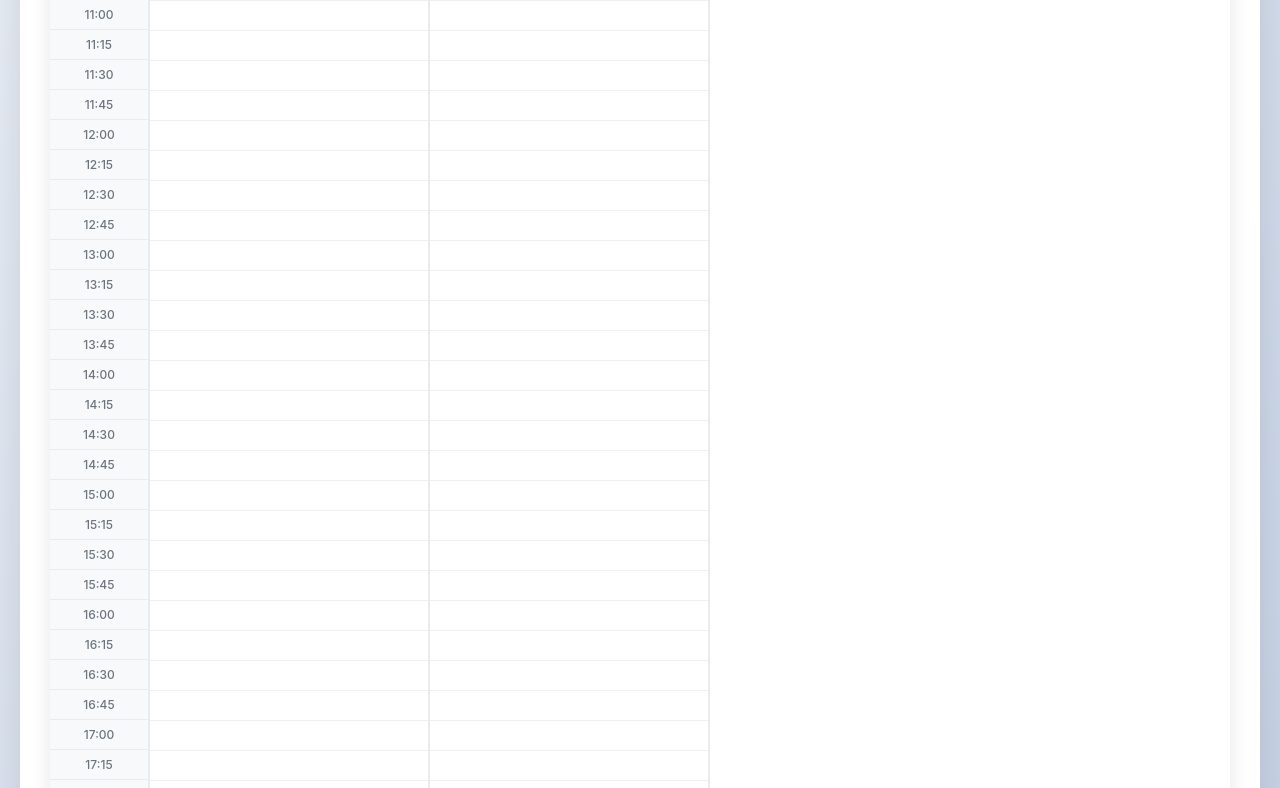
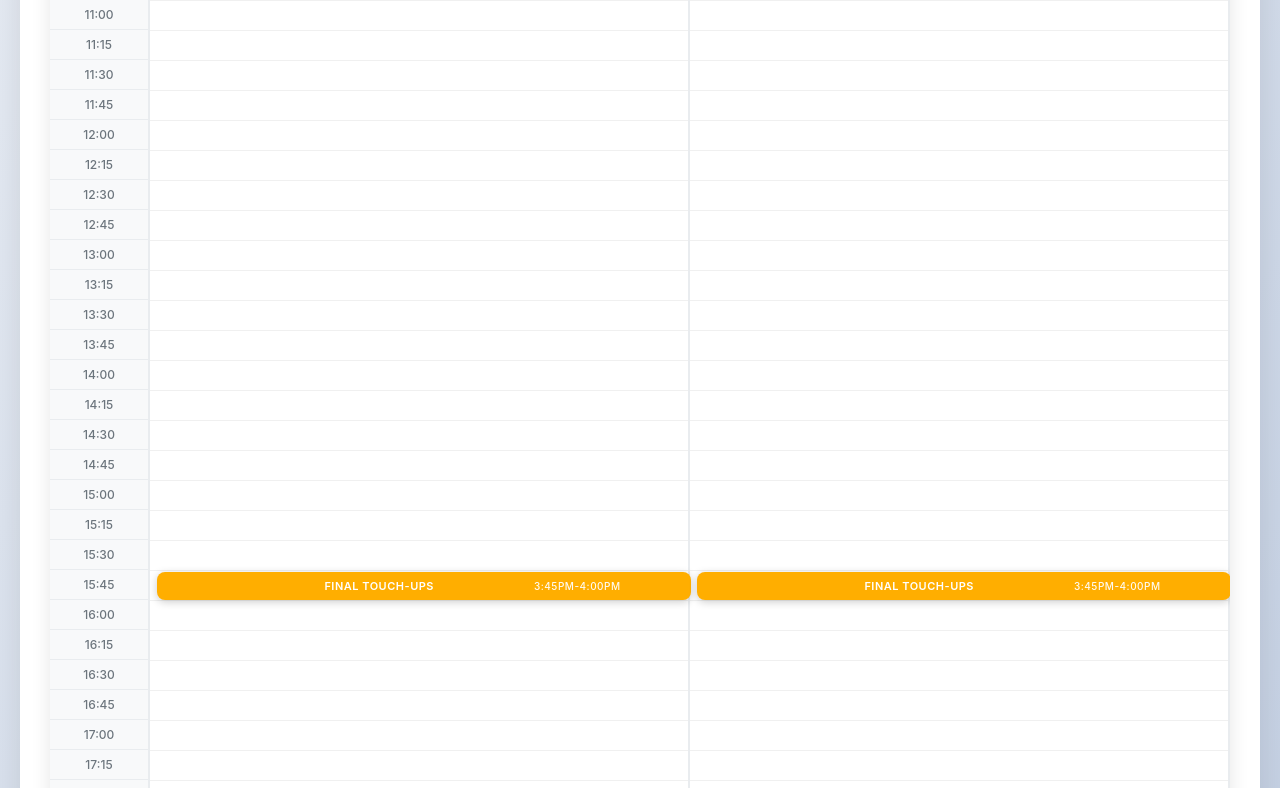
Before and after one commit to miguel-stapleton/scheduleFF, a Next.js app: page / in a window 1280 px wide. Shown: the part 1150-1938 px from the top of the page. Built offline with nearby package versions, Linux system fonts and the light colour scheme.

Commit message:
bugs fixed

```diff
--- a/app/components/ScheduleGrid.jsx
+++ b/app/components/ScheduleGrid.jsx
@@ -21,11 +21,13 @@ export default function ScheduleGrid({ timeSlots, artists, clients, onUpdateClie
   // Handle drag start
   const handleDragStart = useCallback((e, client) => {
     setDraggedClient(client);
-    const rect = e.target.getBoundingClientRect();
+    const rect = e.currentTarget.getBoundingClientRect();
     setDragOffset({
       x: e.clientX - rect.left,
       y: e.clientY - rect.top
     });
+    // Ensure cross-browser drag works (Safari/Firefox sometimes require data)
+    try { e.dataTransfer.setData('text/plain', String(client.id)); } catch {}
     e.dataTransfer.effectAllowed = 'move';
   }, []);
 
@@ -57,6 +59,25 @@ export default function ScheduleGrid({ timeSlots, artists, clients, onUpdateClie
     setDraggedClient(null);
   }, [draggedClient, clients, timeSlots, onUpdateClients]);
 
+  // Container-level drag handlers so tall blocks don't block underlying slots
+  const handleContainerDragOver = useCallback((e) => {
+    e.preventDefault();
+    e.dataTransfer.dropEffect = 'move';
+  }, []);
+
+  const handleContainerDrop = useCallback((e, artistIndex) => {
+    e.preventDefault();
+    if (!draggedClient) return;
+    const rect = e.currentTarget.getBoundingClientRect();
+    let offsetY = e.clientY - rect.top;
+    if (Number.isNaN(offsetY)) offsetY = 0;
+    let index = Math.floor(offsetY / timeSlotHeight);
+    // Clamp to valid range
+    index = Math.max(0, Math.min(timeSlots.length - 1, index));
+    // Reuse existing drop logic
+    handleDrop(e, artistIndex, index);
+  }, [draggedClient, timeSlotHeight, timeSlots, handleDrop]);
+
   // Get client blocks positioned in the grid
   const getPositionedClients = useCallback(() => {
     return clients.filter(client =>
@@ -66,10 +87,15 @@ export default function ScheduleGrid({ timeSlots, artists, clients, onUpdateClie
 
   // Get unscheduled clients
   const getUnscheduledClients = useCallback(() => {
-    return clients.filter(client =>
-      (client.artistIndex === undefined || client.timeSlotIndex === undefined) &&
-      !client.autoPositioned // Exclude auto-positioned blocks from unscheduled list
-    );
+    return clients.filter(client => {
+      const isUnscheduled = (client.artistIndex === undefined || client.timeSlotIndex === undefined) && !client.autoPositioned;
+      if (!isUnscheduled) return false;
+      // Do not show Arrival blocks in unscheduled if they still have an artist assigned
+      if (client.type === 'special' && client.name === 'Arrival + setup' && client.artistIndex !== undefined) {
+        return false;
+      }
+      return true;
+    });
   }, [clients]);
 
   // Calculate duration in slots
@@ -249,7 +275,7 @@ export default function ScheduleGrid({ timeSlots, artists, clients, onUpdateClie
       {/* Artists Container */}
       <div className="artists-container" ref={gridRef}>
         {allArtists.map((artist, artistIndex) => (
-          <div key={`${artist.specialty}-${artistIndex}`} className="artist-column">
+          <div key={`${artist.specialty}-${artistIndex}`} className="artist-column" style={{ flex: '1 1 0', minWidth: 0 }}>
             <div className={`artist-header ${artist.specialty}`}>
               <input
                 type="text"
@@ -281,14 +307,16 @@ export default function ScheduleGrid({ timeSlots, artists, clients, onUpdateClie
               />
             </div>
 
-            <div className="artist-schedule">
+            <div
+              className="artist-schedule"
+              onDragOver={handleContainerDragOver}
+              onDrop={(e) => handleContainerDrop(e, artistIndex)}
+            >
               {timeSlots.map((time, timeSlotIndex) => (
                 <div
                   key={timeSlotIndex}
                   className="schedule-slot"
                   style={{ height: timeSlotHeight }}
-                  onDragOver={handleDragOver}
-                  onDrop={(e) => handleDrop(e, artistIndex, timeSlotIndex)}
                 >
                   {/* Render client blocks that start at this time slot */}
                   {getPositionedClients()
@@ -301,7 +329,7 @@ export default function ScheduleGrid({ timeSlots, artists, clients, onUpdateClie
                       return (
                         <div
                           key={client.id}
-                          className={`client-block ${client.type}`}
+                          className={`client-block ${client.type} ${durationSlots <= 1 ? 'small' : durationSlots <= 2 ? 'medium' : ''}`}
                           style={{
                             backgroundColor: client.color,
                             height: durationSlots * timeSlotHeight - 2,
@@ -312,6 +340,7 @@ export default function ScheduleGrid({ timeSlots, artists, clients, onUpdateClie
                           }}
                           draggable
                           onDragStart={(e) => handleDragStart(e, client)}
+                          onDragOver={(e) => { e.preventDefault(); try { e.dataTransfer.dropEffect = 'move'; } catch {} }}
                           onClick={() => onOpenEditBlockModal(client)}
                           title={`${client.name} - ${client.service} (${client.duration || durations[client.type]?.[client.service] || 45} min)\nClick to edit`}
                         >
--- a/app/components/WeddingScheduleApp.jsx
+++ b/app/components/WeddingScheduleApp.jsx
@@ -24,7 +24,6 @@ export default function WeddingScheduleApp() {
   const [settings, setSettings] = useState({
     brideHairTwoParts: false,
     brideReadyTime: '16:00',
-    touchupDuration: 15,
     weddingDate: '',
     weddingLocation: '',
     timeStartsAt: '06:00',
@@ -73,18 +72,53 @@ export default function WeddingScheduleApp() {
     if (settings.timeStartsAt && settings.timeFinishesAt) {
       const newTimeSlots = generateTimeSlots(settings.timeStartsAt, settings.timeFinishesAt);
 
-      // Preserve client positions by mapping from startTime to new timeSlotIndex
+      // Preserve client positions by mapping to the nearest valid slot
+      // Prefer exact previous startTime when available; otherwise, derive from prior index.
       setClients(prevClients => {
         return prevClients.map(client => {
-          if (client.timeSlotIndex !== undefined && client.startTime) {
-            // Find the new index for this client's start time
-            const newTimeSlotIndex = newTimeSlots.findIndex(slot => slot === client.startTime);
-            if (newTimeSlotIndex !== -1) {
-              return { ...client, timeSlotIndex: newTimeSlotIndex };
-            } else {
-              // If the time slot no longer exists, move client back to unscheduled
-              const { timeSlotIndex, startTime, artistIndex, ...unscheduledClient } = client;
-              return unscheduledClient;
+          if (client.artistIndex !== undefined) {
+            // Determine previous start time string from either saved startTime or old index
+            const previousStartStr = client.startTime ?? (client.timeSlotIndex !== undefined ? timeSlots[client.timeSlotIndex] : undefined);
+
+            // Helper to clamp index within bounds
+            const clampIndex = (idx) => Math.max(0, Math.min(newTimeSlots.length - 1, idx));
+
+            if (previousStartStr && newTimeSlots.length > 0) {
+              // Prefer exact match
+              const exactIdx = newTimeSlots.findIndex(slot => slot === previousStartStr);
+              if (exactIdx !== -1) {
+                return { ...client, timeSlotIndex: exactIdx, startTime: newTimeSlots[exactIdx] };
+              }
+
+              // Otherwise clamp to new range
+              const [ph, pm] = previousStartStr.split(':').map(Number);
+              if (!Number.isNaN(ph) && !Number.isNaN(pm)) {
+                const prevMinutes = ph * 60 + pm;
+                const [sh, sm] = newTimeSlots[0].split(':').map(Number);
+                const [eh, em] = newTimeSlots[newTimeSlots.length - 1].split(':').map(Number);
+                const startMinutes = sh * 60 + sm;
+                const endMinutes = eh * 60 + em;
+
+                let targetMinutes = prevMinutes;
+                if (prevMinutes < startMinutes) targetMinutes = startMinutes;
+                if (prevMinutes > endMinutes) targetMinutes = endMinutes;
+
+                const hourStr = String(Math.floor(targetMinutes / 60)).padStart(2, '0');
+                const minuteStr = String(targetMinutes % 60).padStart(2, '0');
+                const clampedStr = `${hourStr}:${minuteStr}`;
+                let idx = newTimeSlots.findIndex(t => t === clampedStr);
+                if (idx === -1) {
+                  const diff = targetMinutes - (startMinutes);
+                  idx = clampIndex(Math.round(diff / 15));
+                }
+                return { ...client, timeSlotIndex: idx, startTime: newTimeSlots[idx] };
+              }
+            }
+
+            // Fallbacks: if we still have a previous index, clamp it; otherwise leave as-is
+            if (client.timeSlotIndex !== undefined && newTimeSlots.length > 0) {
+              const idx = clampIndex(client.timeSlotIndex);
+              return { ...client, timeSlotIndex: idx, startTime: newTimeSlots[idx] };
             }
           }
           return client;
@@ -157,7 +191,7 @@ export default function WeddingScheduleApp() {
       name: name,
       service: 'makeup',
       type: 'bride',
-      color: '#ffd700',
+      color: '#ffae00',
       duration: durations.bride.makeup
     });
 
@@ -170,7 +204,7 @@ export default function WeddingScheduleApp() {
         name: `${name} - Hair Part I`,
         service: 'hair-part1',
         type: 'bride',
-        color: '#ffd700',
+        color: '#ffae00',
         duration: durations.bride.hairPart1 || 60
       });
       brideBlocks.push({
@@ -178,7 +212,7 @@ export default function WeddingScheduleApp() {
         name: `${name} - Hair Part II`,
         service: 'hair-part2',
         type: 'bride',
-        color: '#ffd700',
+        color: '#ffae00',
         duration: durations.bride.hairPart2 || 30
       });
     } else {
@@ -188,7 +222,7 @@ export default function WeddingScheduleApp() {
         name: name,
         service: 'hair',
         type: 'bride',
-        color: '#ffd700',
+        color: '#ffae00',
         duration: durations.bride.hair
       });
     }
@@ -208,18 +242,6 @@ export default function WeddingScheduleApp() {
     const specialBlocks = [];
     const baseId = Date.now();
 
-    // Create two "Arrival + setup" blocks (grey) - flexible positioning
-    for (let i = 0; i < 2; i++) {
-      specialBlocks.push({
-        id: `${baseId}-arrival-${i}`,
-        name: 'Arrival + setup',
-        service: '',
-        type: 'special',
-        color: '#808080',
-        duration: 15
-      });
-    }
-
     // Create two "final touch-ups" blocks (bride yellow) - auto-positioned
     // Calculate start time: 15 minutes before bride ready time
     const [hours, minutes] = brideReadyTime.split(':').map(Number);
@@ -237,7 +259,7 @@ export default function WeddingScheduleApp() {
         name: 'Final touch-ups',
         service: '',
         type: 'special',
-        color: '#ffd700',
+        color: '#ffae00',
         duration: 15,
         startTime: touchupStartTime,
         endTime: brideReadyTime,
@@ -250,8 +272,25 @@ export default function WeddingScheduleApp() {
     console.log('All special blocks created:', specialBlocks);
 
     setClients(prev => {
-      const filtered = prev.filter(c => c.type !== 'special');
-      const newClients = [...filtered, ...specialBlocks];
+      // Preserve existing Arrival blocks; only replace Final touch-ups
+      const existingArrivals = prev.filter(c => c.type === 'special' && c.name === 'Arrival + setup');
+      const withoutTouchups = prev.filter(c => !(c.type === 'special' && c.name === 'Final touch-ups'));
+
+      // Ensure exactly two Arrival blocks by adding missing ones (do NOT remove placed ones)
+      const arrivalsNeeded = Math.max(0, 2 - existingArrivals.length);
+      const arrivalsToAdd = [];
+      for (let i = 0; i < arrivalsNeeded; i++) {
+        arrivalsToAdd.push({
+          id: `${baseId}-arrival-${i}`,
+          name: 'Arrival + setup',
+          service: '',
+          type: 'special',
+          color: '#808080',
+          duration: 15
+        });
+      }
+
+      const newClients = [...withoutTouchups, ...arrivalsToAdd, ...specialBlocks];
       console.log('Setting clients to:', newClients);
       return newClients;
     });
@@ -303,11 +342,13 @@ export default function WeddingScheduleApp() {
       ));
     }
 
-    // Create special blocks for bride ready time
-    createSpecialBlocks(otherSettings.brideReadyTime);
+    closeModal('settings');
+  }, [clients, settings.brideReadyTime, createBrideBlocks]);
 
-    closeModal('settings');
-  }, [clients, createBrideBlocks, createSpecialBlocks]);
+  // Ensure special blocks exist on mount and whenever bride ready time changes
+  useEffect(() => {
+    createSpecialBlocks(settings.brideReadyTime);
+  }, [settings.brideReadyTime, createSpecialBlocks]);
 
   // Export functionality
   const exportSchedule = useCallback(async () => {
@@ -395,15 +436,16 @@ export default function WeddingScheduleApp() {
       hair: [{ name: 'Hairstylist', editable: true }],
     });
     setBrideName(scheduleData.brideName || '');
-    setSettings(scheduleData.settings || {
+    const incomingSettings = scheduleData.settings || {
       brideHairTwoParts: false,
       brideReadyTime: '16:00',
-      touchupDuration: 15,
       weddingDate: '',
       weddingLocation: '',
       timeStartsAt: '06:00',
       timeFinishesAt: '18:00',
-    });
+    };
+    const { touchupDuration, ...sanitizedSettings } = incomingSettings; // drop legacy field
+    setSettings(sanitizedSettings);
     setDurations(scheduleData.durations || {
       bride: { makeup: 90, hair: 90, hairPart1: 60, hairPart2: 30 },
       guest: { makeup: 45, hair: 45 },
--- a/styles.css
+++ b/styles.css
@@ -12,8 +12,12 @@ body {
     min-height: 100vh;
 }
 
+html, body {
+    overflow-x: hidden; /* final safeguard to prevent page-level horizontal scroll */
+}
+
 .container {
-    max-width: 1400px;
+    max-width: 100%; /* use full viewport width so more columns can fit */
     margin: 0 auto;
     background: white;
     border-radius: 15px;
@@ -21,6 +25,7 @@ body {
     padding: 30px;
     padding-top: 240px;
     position: relative;
+    overflow-x: hidden;
 }
 
 header {
@@ -325,9 +330,11 @@ h1 {
     box-shadow: 0 4px 20px rgba(0, 0, 0, 0.1);
     overflow: hidden;
     min-height: 600px;
+    min-width: 0; /* allow children to shrink */
 }
 
 .time-column {
+    flex: 0 0 100px; /* fixed alongside flex row */
     width: 100px;
     background: #f8f9fa;
     border-right: 2px solid #e9ecef;
@@ -373,12 +380,14 @@ h1 {
 
 .artists-container {
     display: flex;
-    flex: 1;
-    overflow-x: auto;
+    flex: 1 1 auto;
+    overflow-x: hidden;
+    min-width: 0; /* critical so this flex child can shrink inside schedule-container */
 }
 
 .artist-column {
-    min-width: 250px;
+    flex: 1 1 0;
+    min-width: 0;
     border-right: 2px solid #e9ecef;
     position: relative;
 }
@@ -421,11 +430,14 @@ h1 {
     color: white;
     text-align: center;
     font-weight: 400;
-    font-size: 18px;
+    font-size: 16px;
     letter-spacing: 1px;
     text-transform: uppercase;
-    font-size: 16px;
     width: 100%;
+    min-width: 0; /* prevent input from enforcing a wider min-content size */
+    overflow: hidden;
+    text-overflow: ellipsis;
+    white-space: nowrap;
 }
 
 .artist-header input::placeholder {
@@ -551,23 +563,34 @@ h1 {
 
 .client-info {
     padding: 8px;
+    min-width: 0;
+    overflow: hidden;
 }
 
 .client-name {
     font-weight: bold;
     font-size: 12px;
     margin-bottom: 2px;
+    white-space: nowrap;
+    overflow: hidden;
+    text-overflow: ellipsis;
 }
 
 .client-service {
     font-size: 10px;
     opacity: 0.8;
     margin-bottom: 2px;
+    white-space: nowrap;
+    overflow: hidden;
+    text-overflow: ellipsis;
 }
 
 .client-duration {
     font-size: 10px;
     opacity: 0.7;
+    white-space: nowrap;
+    overflow: hidden;
+    text-overflow: ellipsis;
 }
 
 .client-name {
@@ -579,6 +602,115 @@ h1 {
     font-size: 11px;
     opacity: 0.9;
     font-weight: 400;
+}
+
+/* Special blocks (Arrival + setup, Final touch-ups) */
+.client-block.special {
+    text-align: center;
+}
+
+.client-block.special .client-info {
+    display: flex;
+    align-items: center;
+    justify-content: center;
+    height: 100%;
+    padding: 0 8px; /* keep side padding, remove vertical to help centering */
+}
+
+/* Hide extra lines so only the title shows, improving vertical centering */
+.client-block.special .client-service,
+.client-block.special .client-duration {
+    display: none;
+}
+
+.client-block.special .client-name {
+    margin: 0;
+    line-height: 1.1;
+}
+
+/* Small (15-minute) blocks: make text smaller and centered, keep time visible */
+.client-block.small .client-info {
+    display: flex;
+    flex-direction: row; /* side-by-side */
+    align-items: center;
+    justify-content: center;
+    gap: 3px;
+    height: 100%;
+    padding: 0 2px;
+    text-align: center;
+}
+
+.client-block.small .client-name {
+    font-size: 11px; /* larger */
+    font-weight: 600;
+    margin: 0;
+    line-height: 1;
+    white-space: nowrap;
+    overflow: hidden;
+    text-overflow: ellipsis;
+    max-width: 60%; /* leave room for time */
+    flex: 1 1 auto;
+}
+
+.client-block.small .client-duration {
+    font-size: 10px; /* larger */
+    font-weight: 500;
+    line-height: 1;
+    opacity: 0.95;
+    white-space: nowrap;
+    flex: 0 0 auto;
+}
+
+/* Hide service line to save space on tiny blocks */
+.client-block.small .client-service {
+    display: none;
+}
+
+/* Medium (30-minute) blocks: place time to the right of title, service below */
+.client-block.medium .client-info {
+    display: grid;
+    grid-template-columns: 1fr auto;
+    grid-template-rows: auto auto;
+    align-items: center;
+    gap: 2px 6px;
+    height: 100%;
+    padding: 0 4px;
+}
+
+.client-block.medium .client-name {
+    grid-column: 1;
+    grid-row: 1;
+    font-size: 12px;
+    font-weight: 600;
+    margin: 0;
+    line-height: 1;
+    white-space: nowrap;
+    overflow: hidden;
+    text-overflow: ellipsis;
+}
+
+.client-block.medium .client-duration {
+    grid-column: 2;
+    grid-row: 1;
+    font-size: 11px;
+    opacity: 0.9;
+    white-space: nowrap;
+    text-align: right;
+}
+
+.client-block.medium .client-service {
+    grid-column: 1 / -1;
+    grid-row: 2;
+    font-size: 11px;
+    opacity: 0.85;
+    white-space: nowrap;
+    overflow: hidden;
+    text-overflow: ellipsis;
+}
+
+/* For special 15-minute blocks, re-show the time range */
+.client-block.special.small .client-duration {
+    display: block;
 }
 
 /* Color input group styles */
@@ -892,7 +1024,7 @@ select:focus {
     }
 
     .artist-column {
-        min-width: 200px;
+        min-width: 0;
     }
 
     .detail-row {
@@ -928,6 +1060,16 @@ select:focus {
     margin-bottom: 20px;
 }
 
+/* Adjust logo position specifically for export to better match on-screen layout */
+.exporting .logo-section {
+    top: 100%; /* was 120% on-screen; move higher for export */
+}
+
+/* Make logo a bit smaller in exported image */
+.exporting .app-logo {
+    height: 150px; /* was 180px on-screen */
+}
+
 /* Preserve artist header styling during export */
 .exporting .artist-header {
     font-family: 'Bebas Neue', 'Inter', sans-serif !important;
```
Also changed, not shown: app/components/SettingsModal.jsx (+16 -29 lines).
